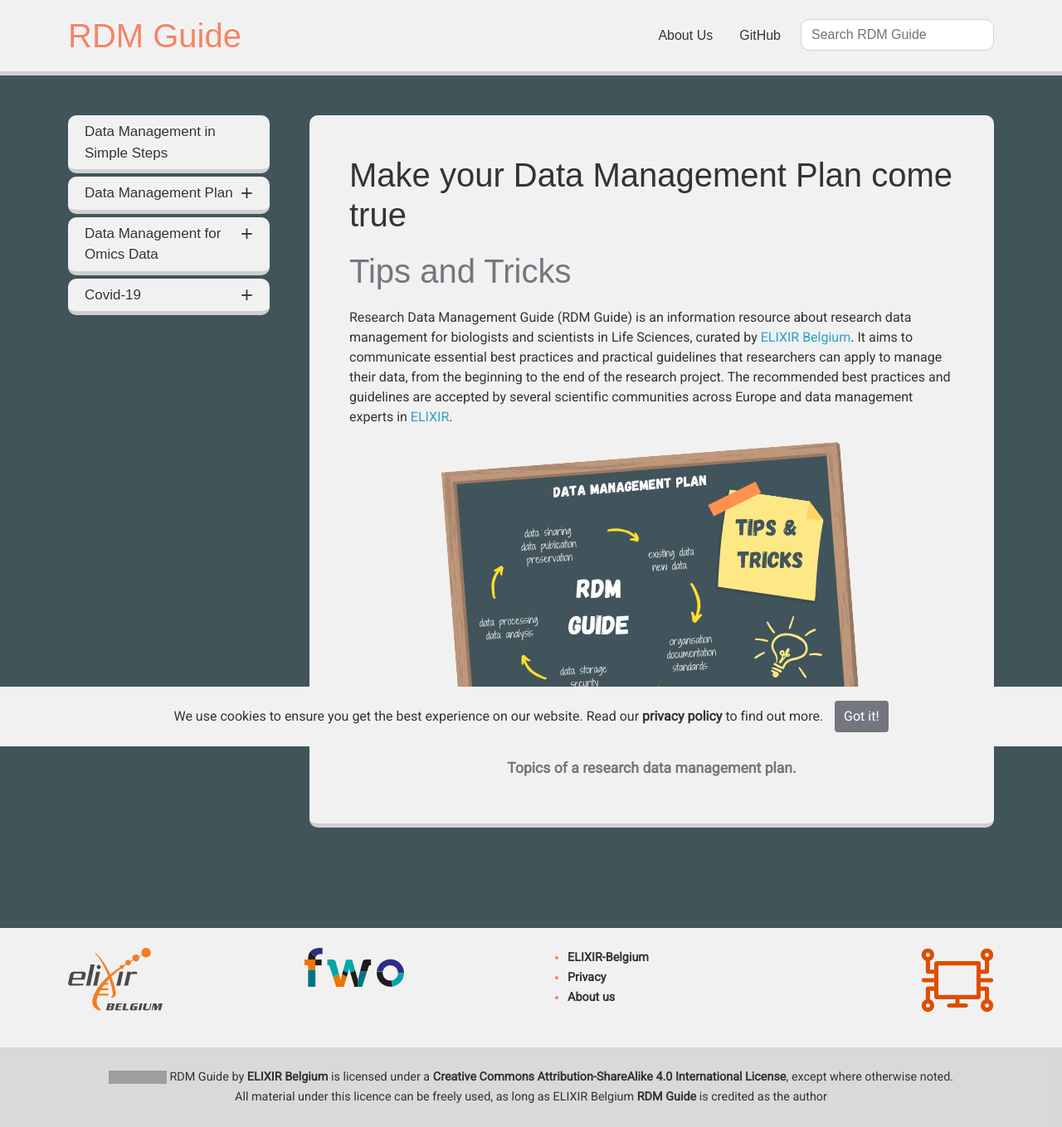
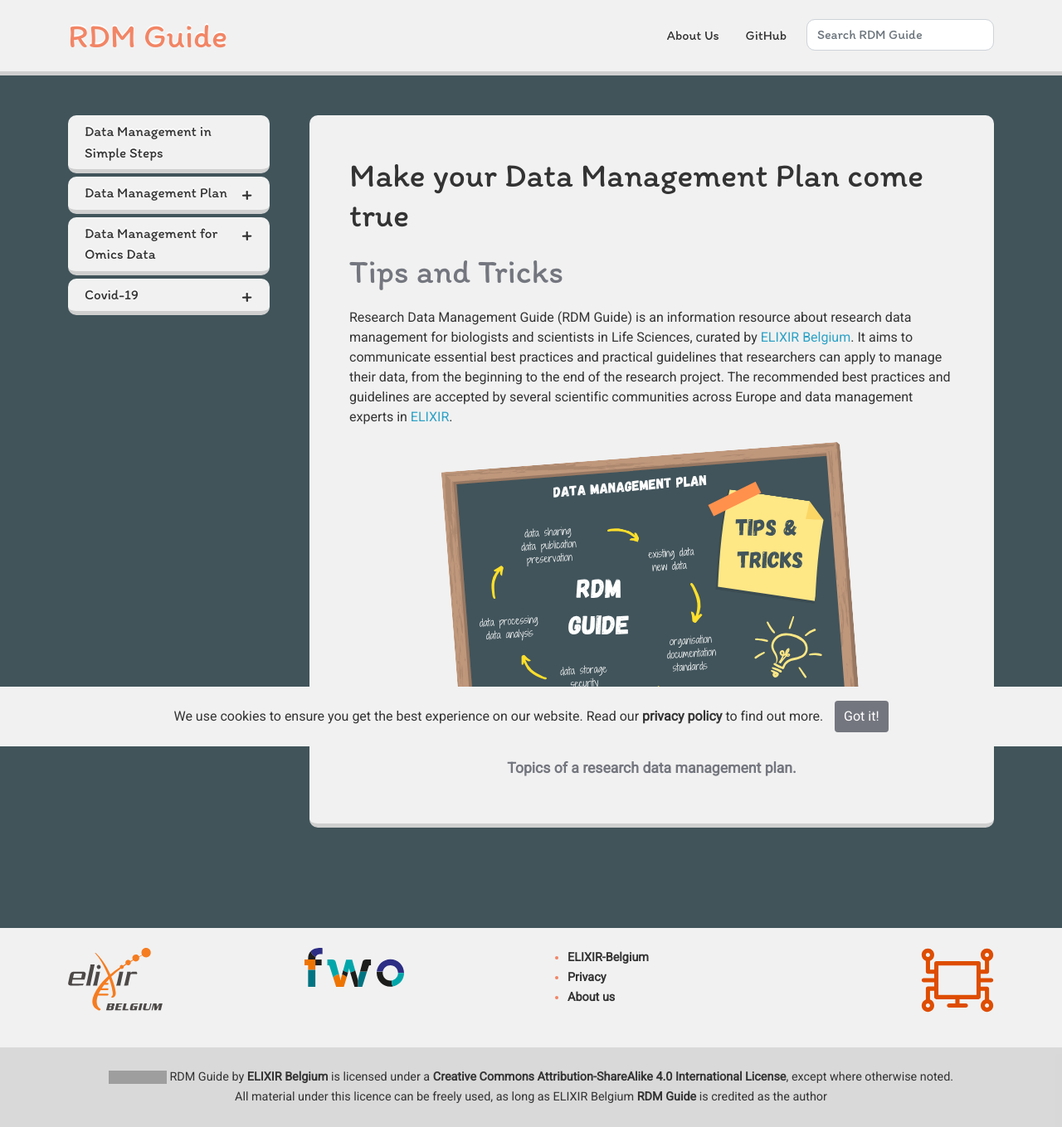
Before and after one commit to ELIXIR-Belgium/rdm-guide, a Jekyll site: the page built from index.md, in a window 1280 px wide. Shown: the whole page at 83% size. Built offline with Jekyll 4.4.1, drawn with Linux system fonts in a browser that asks for light colours; some web fonts are replaced; grey boxes are pictures that could not be loaded.

Commit message:
new font

```diff
--- a/_includes/head.html
+++ b/_includes/head.html
@@ -21,8 +21,8 @@
     <link rel="stylesheet" type="text/css" href="{{ 'assets/css/bootstrap.min.css' | relative_url }}">
     <!-- Custom edits on top of bootstrap -->
     <link rel="stylesheet" href="{{ 'assets/css/main.css' | relative_url }}">
-    <!-- Main font  -->
-    <link href="https://fonts.googleapis.com/css2?family=Capriola&family=Roboto&display=swap" rel="stylesheet">
+    <!-- Main fonts  -->
+    <link href="https://fonts.googleapis.com/css2?family=Itim&family=Roboto&display=swap" rel="stylesheet">
     <!-- JavaScript  -->
     <script src="{{ 'assets/js/popper.min.js' | relative_url }}"></script>
     <script src="{{ 'assets/js/jquery-3.5.1.min.js' | relative_url }}"></script>
--- a/assets/css/main.css
+++ b/assets/css/main.css
@@ -15,7 +15,7 @@
     --footer-color: #333;
     --white-text: var(--white);
     --main-font: 'Roboto', sans-serif;
-    --title-font: 'Capriola', sans-serif;
+    --title-font:'Itim', cursive;
 }
 
 /*-----General styling-----*/
```
